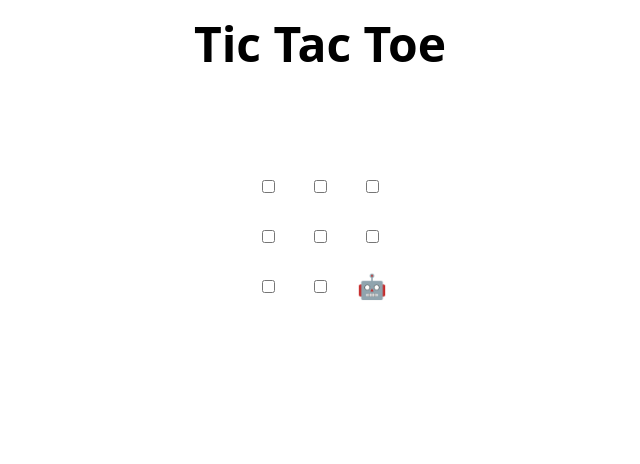
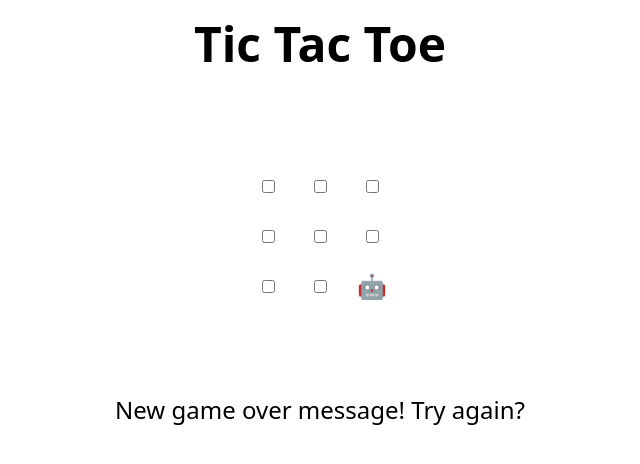
Before and after one commit to seine1499/skills-review-pull-requests, a plain HTML site: page index.html in a window 1280 px wide. Shown: the whole page, without its empty margins (320-960 px from the left). Drawn offline with Linux system fonts and the light colour scheme.

Commit message:
Update index.html
Apply suggested change

```diff
--- a/index.html
+++ b/index.html
@@ -47,7 +47,7 @@
   </tr>
 </table>
 
-<h2 hidden>Game over, refresh to play again 🧑‍💻 🤖!</h2>
+<p>New game over message! Try again?</p>
 
 <script>
   // Initialization
```
